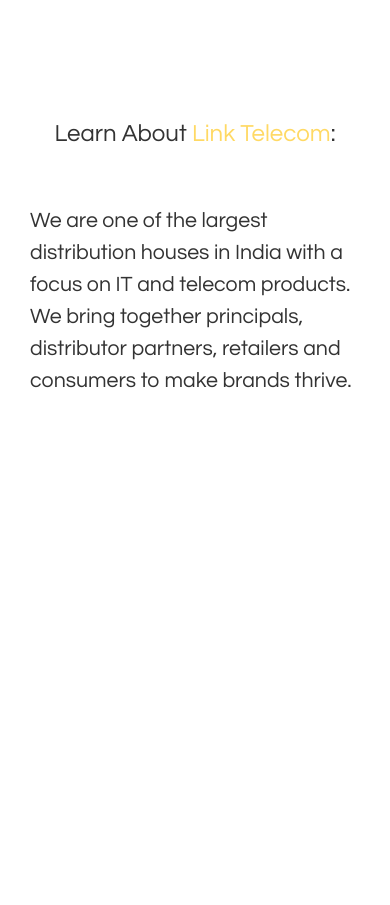
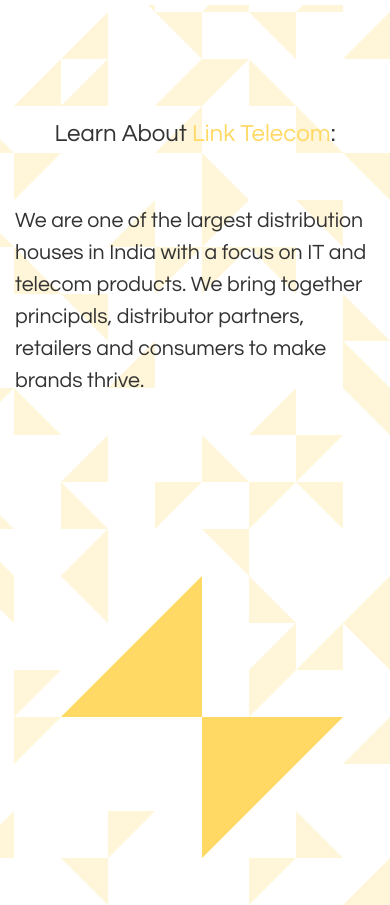
Before and after one commit to shreshthkhilani/LinkTelecom, a Jekyll site: the page built from index.html, in a window 390 px wide. Shown: the part 1440-2345 px from the top of the page. Built offline with Jekyll 4.4.1, drawn with Linux system fonts in a browser that asks for light colours; nearby versions of some CDN libraries; grey boxes are pictures that could not be loaded.

Commit message:
home graphic

```diff
--- a/css/general.css
+++ b/css/general.css
@@ -261,3 +261,13 @@
 	font-size: 10pt;
 	line-height: 14pt;
 }
+
+.lll {
+	/*background-attachment: scroll;*/
+	background-image: url('/LinkTelecom/images/graphics/lineduplyinglinks.png');
+	max-width: 940px;
+	background-position: 100% 100%;
+	margin: 0 auto;
+	overflow: hidden;
+	background-size: auto;
+}
--- a/index.html
+++ b/index.html
@@ -29,13 +29,15 @@
   </div>
 </div>
 <div class="bgimg"></div>
-<div id="about" class="page100">
-  <div class="container" align="center">
-    <h3>Learn About <span class="orangetext">Link Telecom</span>:</h3>
-    <div class="col-sm-6">
-    <p class="textpage2">We are one of the largest distribution houses in India with a focus on IT and telecom products. We bring together principals, distributor partners, retailers and consumers to make brands thrive.</p>
-    </div>
-  </div>
+<div id="about" class="page100 lll" align="center">
+
+      <h3>Learn About <span class="orangetext">Link Telecom</span>:</h3>
+      <div class="col-sm-6">
+        <p class="textpage2">
+          We are one of the largest distribution houses in India with a focus on IT and telecom products. We bring together principals, distributor partners, retailers and consumers to make brands thrive.
+        </p>
+      </div>
+
 </div>
 <div class="bgimg2"></div>
 <div id="better" class="page100">
```
Also changed, not shown: 404.html (added, +12 -0 lines), js/contact.js (added, +13 -0 lines), images/graphics/lineduplyinglinks.png (added), 1 other file.
